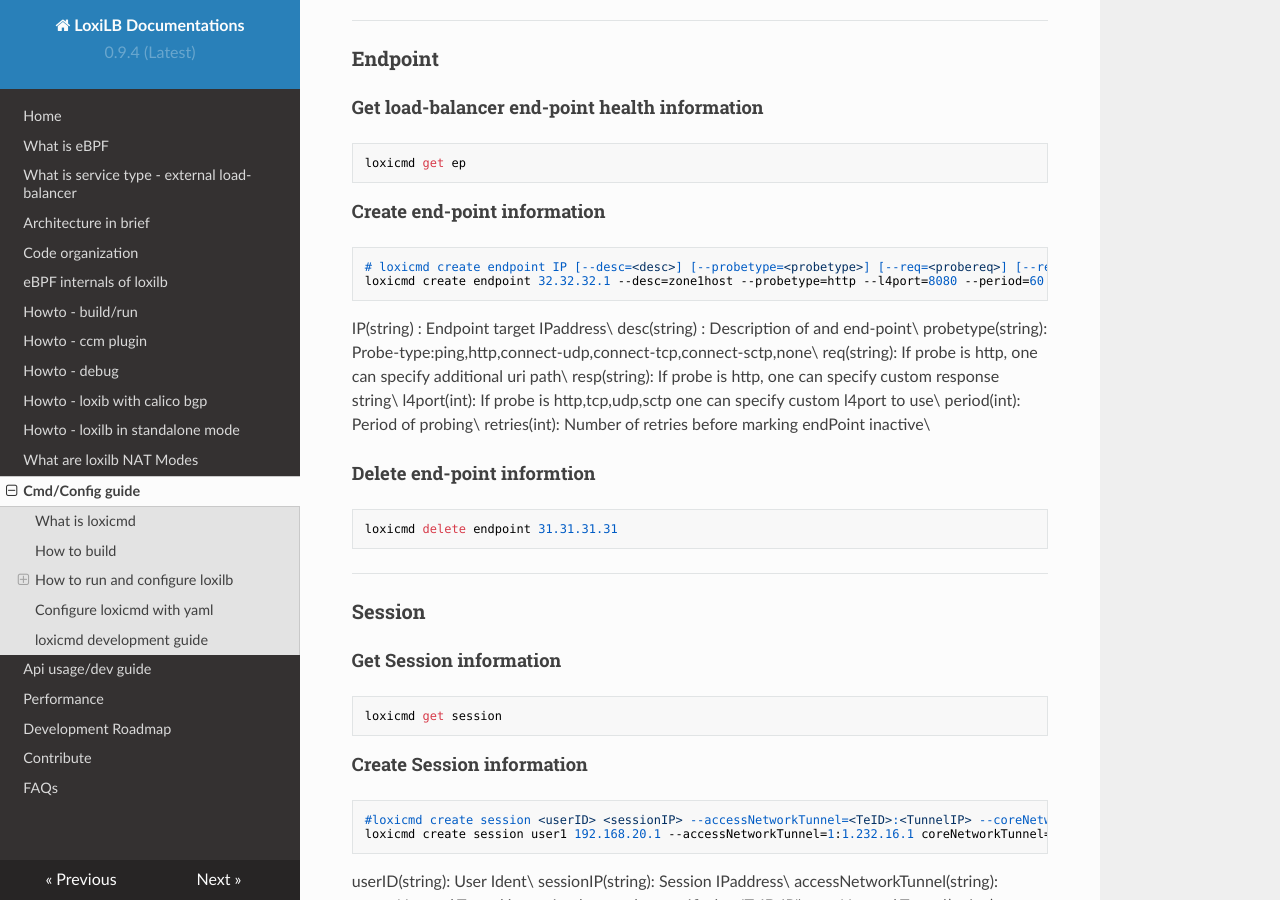
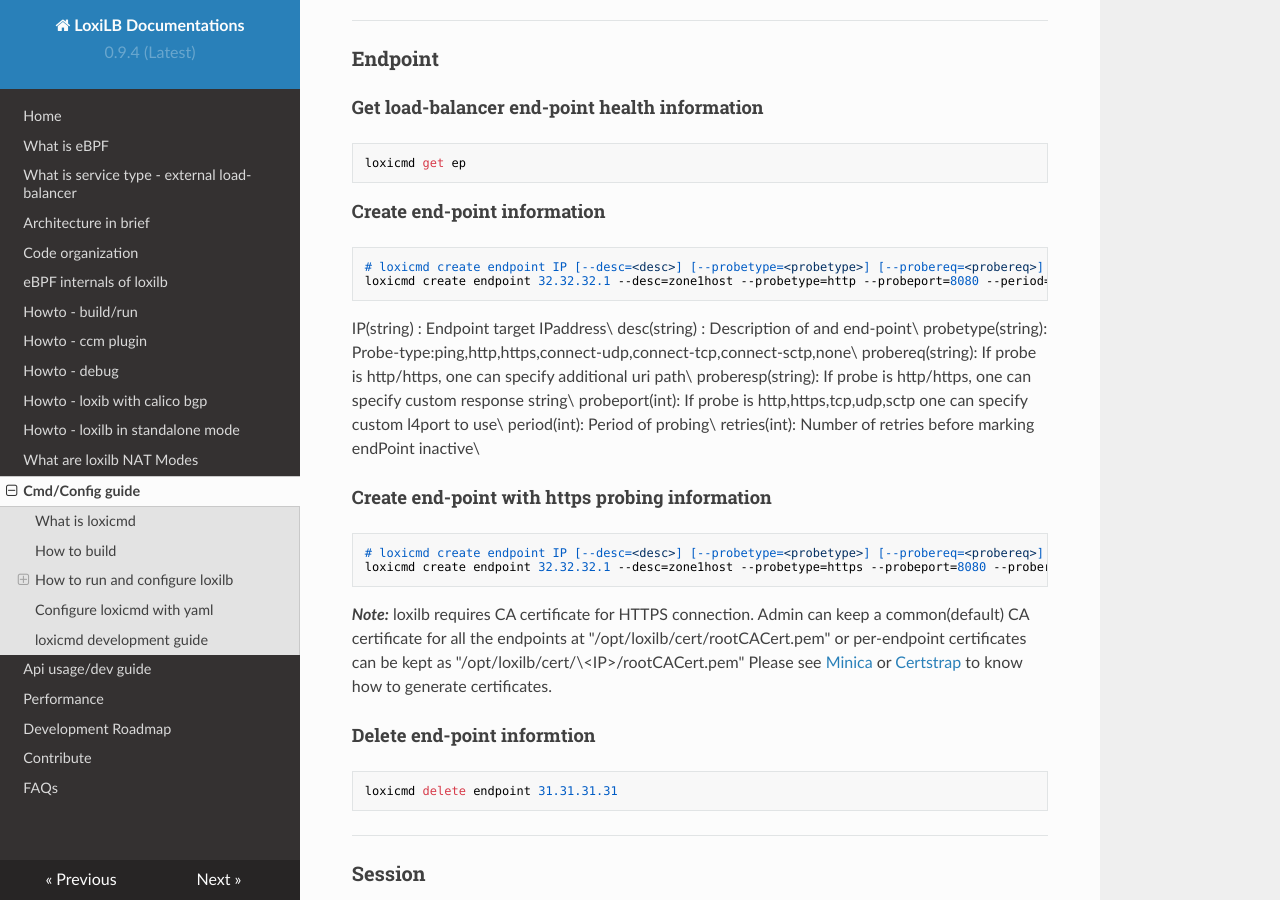
Before and after one commit to loxilb-io/loxilbdocs, an MkDocs documentation site: the page built from docs/cmd.md, in a window 1280 px wide and 900 px high, scrolled down 2846 px. Built offline with MkDocs 1.6.1, drawn with Linux system fonts in a browser that asks for light colours; nearby versions of some CDN libraries.

Commit message:
Update cmd.md

````diff
--- a/docs/cmd.md
+++ b/docs/cmd.md
@@ -124,17 +124,25 @@
 ```
 #### Create end-point information
 ```
-# loxicmd create endpoint IP [--desc=<desc>] [--probetype=<probetype>] [--req=<probereq>] [--resp=<proberesp>] [--l4port=<port>] [--period=<period>] [--retries=<retries>]
-loxicmd create endpoint 32.32.32.1 --desc=zone1host --probetype=http --l4port=8080 --period=60 --retries=2
+# loxicmd create endpoint IP [--desc=<desc>] [--probetype=<probetype>] [--probereq=<probereq>] [--proberesp=<proberesp>] [--probeport=<port>] [--period=<period>] [--retries=<retries>]
+loxicmd create endpoint 32.32.32.1 --desc=zone1host --probetype=http --probeport=8080 --period=60 --retries=2
 ```
 IP(string) : Endpoint target IPaddress\
 desc(string) : Description of and end-point\
-probetype(string): Probe-type:ping,http,connect-udp,connect-tcp,connect-sctp,none\
-req(string): If probe is http, one can specify additional uri path\
-resp(string): If probe is http, one can specify custom response string\
-l4port(int): If probe is http,tcp,udp,sctp one can specify custom l4port to use\
+probetype(string): Probe-type:ping,http,https,connect-udp,connect-tcp,connect-sctp,none\
+probereq(string): If probe is http/https, one can specify additional uri path\
+proberesp(string): If probe is http/https, one can specify custom response string\
+probeport(int): If probe is http,https,tcp,udp,sctp one can specify custom l4port to use\
 period(int): Period of probing\
 retries(int): Number of retries before marking endPoint inactive\
+#### Create end-point with https probing information
+```
+# loxicmd create endpoint IP [--desc=<desc>] [--probetype=<probetype>] [--probereq=<probereq>] [--proberesp=<proberesp>] [--probeport=<port>] [--period=<period>] [--retries=<retries>]
+loxicmd create endpoint 32.32.32.1 --desc=zone1host --probetype=https --probeport=8080 --probereq="health" --proberesp="OK" --period=60 --retries=2
+```
+***Note:*** loxilb requires CA certificate for HTTPS connection. Admin can keep a common(default) CA certificate for all the endpoints at "/opt/loxilb/cert/rootCACert.pem" or per-endpoint certificates can be kept as "/opt/loxilb/cert/\<IP\>/rootCACert.pem"
+Please see [Minica](https://github.com/jsha/minica) or [Certstrap](https://github.com/square/certstrap) to know how to generate certificates.
+
 #### Delete end-point informtion
 ```
 loxicmd delete endpoint 31.31.31.31
````
